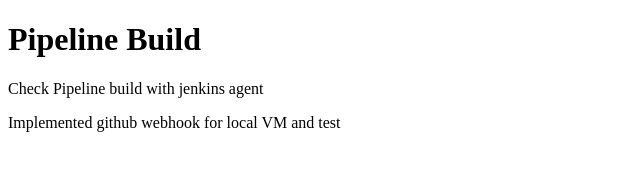
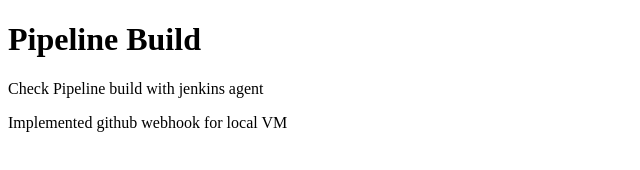
Before and after one commit to Zakir1109022/ostad-cicd-test, a plain HTML site: page index.html in a window 1280 px wide. Shown: the full height of the page, 0-640 px from the left. Drawn offline with Linux system fonts and the light colour scheme.

Commit message:
update index html

```diff
--- a/index.html
+++ b/index.html
@@ -4,7 +4,7 @@
 
 <h1>Pipeline Build</h1>
 <p>Check Pipeline build with jenkins agent</p>
-<p>Implemented github webhook for local VM and test</p>
+<p>Implemented github webhook for local VM</p>
 
 </body>
 </html>
```
